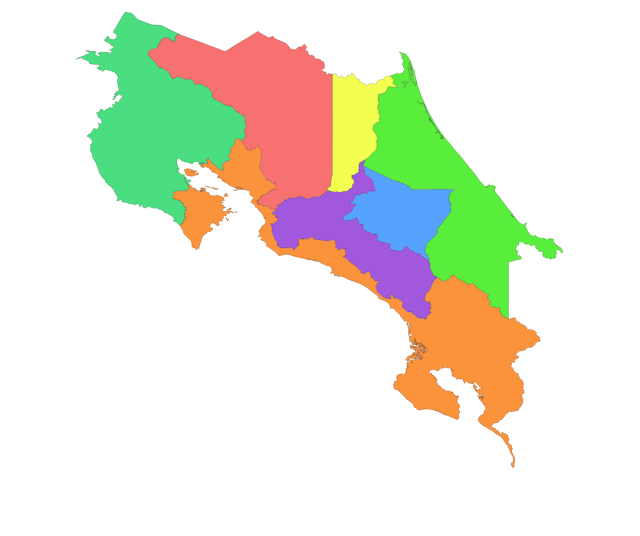
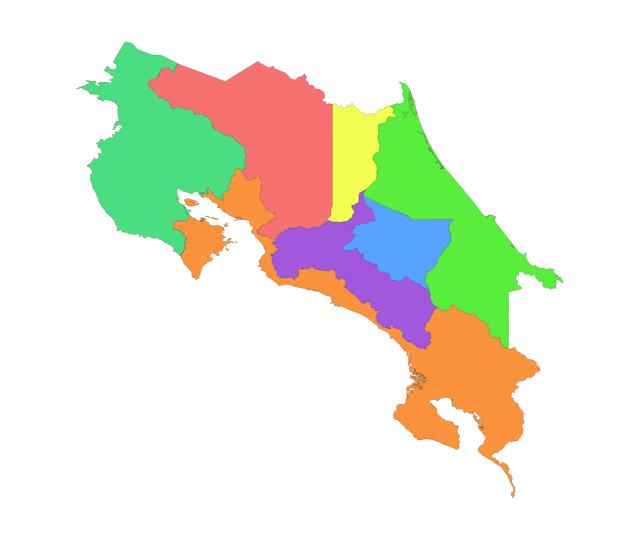
Before and after one commit to byronjvh/memoria-tica, a React (Vite) app: page / in a window 1280 px wide. Shown: the top 536 px of the page, without its empty margins (314-954 px from the left). Built offline with nearby package versions, Linux system fonts and the light colour scheme.

Commit message:
Fix map container

```diff
--- a/src/App.jsx
+++ b/src/App.jsx
@@ -7,7 +7,7 @@ function App() {
 
   return (
     <>
-      <div className='max-h-125 flex justify-center items-center'>
+      <div className='h-140 flex justify-center items-center'>
         <Map />
       </div>
     </>
--- a/src/index.css
+++ b/src/index.css
@@ -2,7 +2,7 @@
 
 .Map {
   height: 500px;
-  width: 600px;
+  width: 100%;
   position: relative;
 }
 
```
